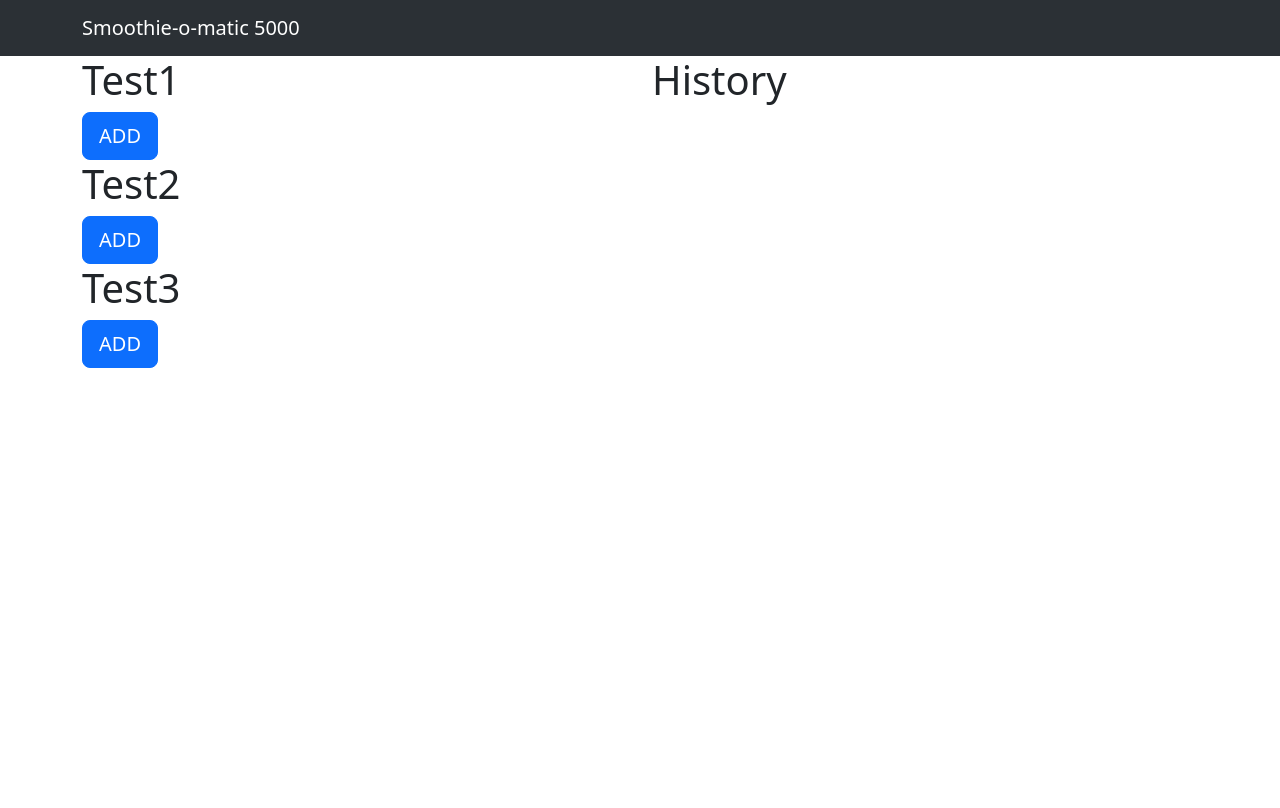
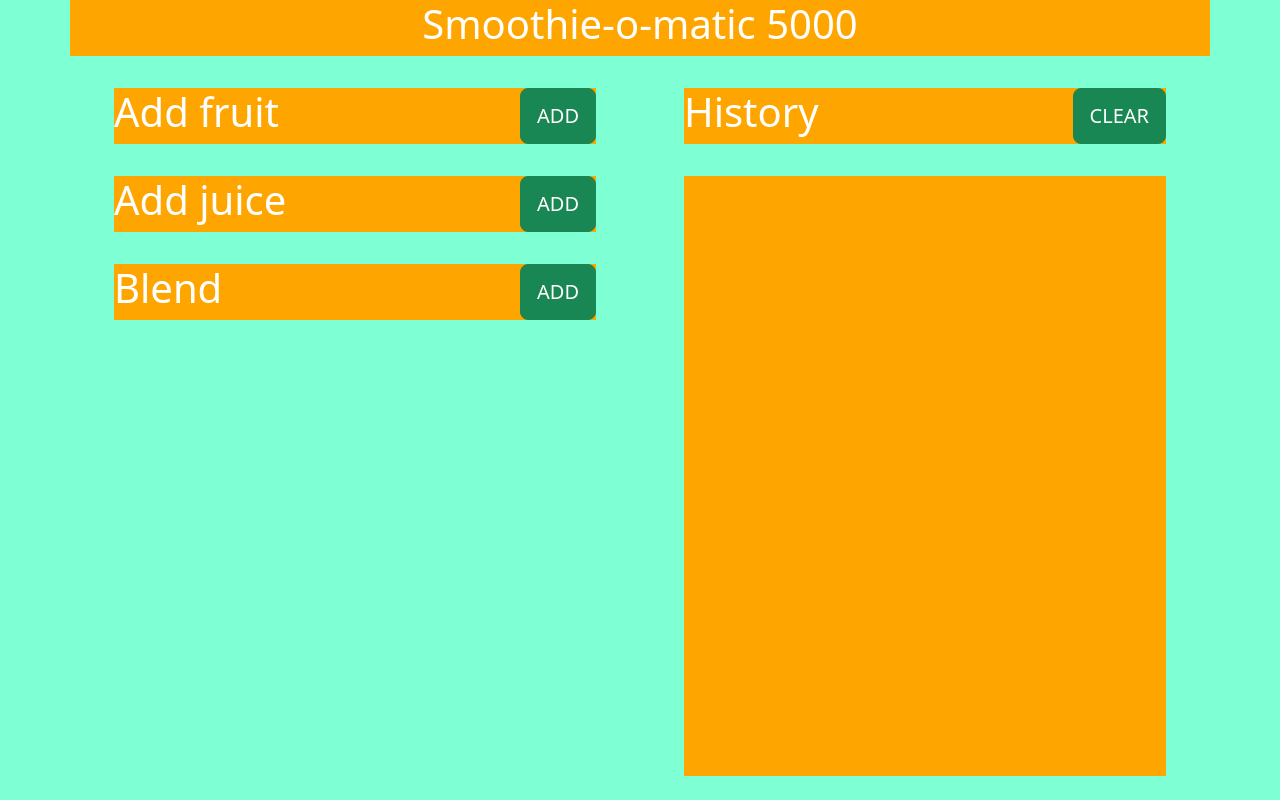
Before and after one commit to DomBinks/smoothie-o-matic-5000, a React (Vite) app in the folder website/smoothie-o-matic-5000/: page / in a window 1280 px wide. Built offline with nearby package versions, Linux system fonts and the light colour scheme.

Commit message:
Add formatting to website

```diff
--- a/website/smoothie-o-matic-5000/src/App.css
+++ b/website/smoothie-o-matic-5000/src/App.css
@@ -0,0 +1,35 @@
+.page {
+    background-color: aquamarine;
+    height: 100vh;
+}
+
+.outer {
+    margin: 32px;
+    /*border: 1px solid blue;*/
+    display: flex;
+    flex-direction: column;
+    gap: 32px;
+}
+
+.header {
+    color: white;
+    background-color: orange;
+    text-align: center;
+}
+
+.option {
+    /*border: 1px solid black;*/
+    display: flex;
+    flex-direction: row;
+    justify-content: space-between;
+    color: white;
+    background-color: orange;
+    text-align: center;
+}
+
+.history {
+    height: 75vh;
+    overflow-y: scroll;
+    color: white;
+    background-color: orange;
+}
--- a/website/smoothie-o-matic-5000/src/App.tsx
+++ b/website/smoothie-o-matic-5000/src/App.tsx
@@ -4,42 +4,52 @@ import { useState } from 'react';
 import Container from 'react-bootstrap/Container';
 import Row from 'react-bootstrap/Row';
 import Col from 'react-bootstrap/Col';
-
-import { Header } from './common/header'
 import { Option } from './common/option'
-import { History } from './history/history'
+import { Button } from 'react-bootstrap';
 
 function App() {
   const [history, setHistory] = useState(new Array<string>);
-  let addHistory = (item: string) => () => setHistory([...history,item]);
+  let addHistory = (item: string) => () => setHistory([item, ...history]);
 
   return (
     <>
-      <Header />
+      <div className='page'>
         <Container>
+          <Row className='header'>
+              <h1>Smoothie-o-matic 5000</h1>
+          </Row>
           <Row>
             <Col>
-            <div>
-              <Option name='Test1' endpoint='/test1'
-                addHistory={addHistory('Test1')}/>
-              <Option name='Test2' endpoint='/test2'
-                addHistory={addHistory('Test2')}/>
-              <Option name='Test3' endpoint='/test3'
-                addHistory={addHistory('Test3')}/>
+              <div className='outer'>
+                <Option name='Add fruit' endpoint='/add_fruit'
+                  addHistory={addHistory('Add fruit')}/>
+                <Option name='Add juice' endpoint='/add_juice'
+                  addHistory={addHistory('Add juice')}/>
+                <Option name='Blend' endpoint='/blend'
+                  addHistory={addHistory('Blend')}/>
               </div>
             </Col>
             <Col>
-            <History />
-            <div style={{height: '80vh', overflowY: 'auto'}}>
+              <div className='outer'>
+                <div className='option'>
+                  <h1>History</h1>
+                  <Button variant="success" size="lg"
+                    onClick={() => setHistory([])}>
+                    CLEAR
+                  </Button>
+                </div>
+                <div className='history'>
                   {history.map(item => {return (
                     <>
                       <h2>{item}</h2>
                     </>
                   )})}
                 </div>
+              </div>
             </Col>
           </Row>
         </Container>
+      </div>
     </>
   )
 }
--- a/website/smoothie-o-matic-5000/src/common/header.tsx
+++ /dev/null
@@ -1,14 +0,0 @@
-import Container from 'react-bootstrap/Container';
-import Nav from 'react-bootstrap/Nav';
-import Navbar from 'react-bootstrap/Navbar';
-
-export function Header() {
-  return (
-    <Navbar expand="lg" className="bg-body-tertiary" bg="dark" data-bs-theme="dark">
-      <Container>
-        <Navbar.Brand href="#home">Smoothie-o-matic 5000</Navbar.Brand>
-        <Navbar.Toggle aria-controls="basic-navbar-nav" />
-      </Container>
-    </Navbar>
-  );
-}
--- a/website/smoothie-o-matic-5000/src/common/option.tsx
+++ b/website/smoothie-o-matic-5000/src/common/option.tsx
@@ -4,11 +4,13 @@ export function Option({name, endpoint, addHistory}:
     {name: string, endpoint:string, addHistory: () => void}){
     return(
         <>
-            <h1>{name}</h1>
-            <Button variant="primary" size="lg"
-                onClick={() => {addHistory(); onClick(endpoint)}}>
-                ADD
-            </Button>{' '}
+            <div className='option'>
+                <h1>{name}</h1>
+                <Button variant="success" size="lg"
+                    onClick={() => {addHistory(); onClick(endpoint)}}>
+                    ADD
+                </Button>{' '}
+            </div>
         </>
     )
 }
--- a/website/smoothie-o-matic-5000/src/history/history.tsx
+++ /dev/null
@@ -1,7 +0,0 @@
-export function History() {
-    return (
-        <>
-            <h1>History</h1>
-        </>
-    )
-}
```
Lines whose indentation alone changed are shown as unchanged.
